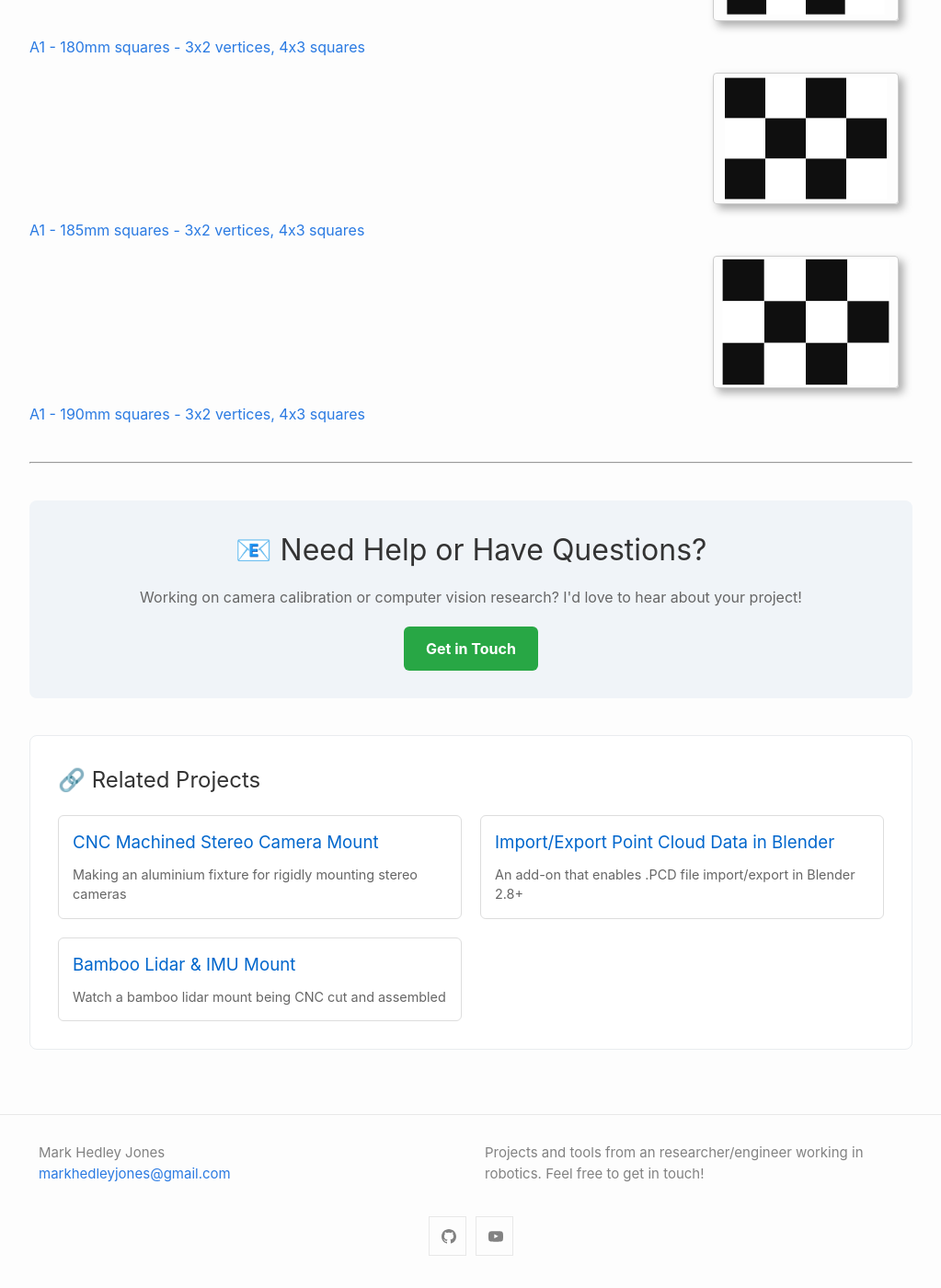
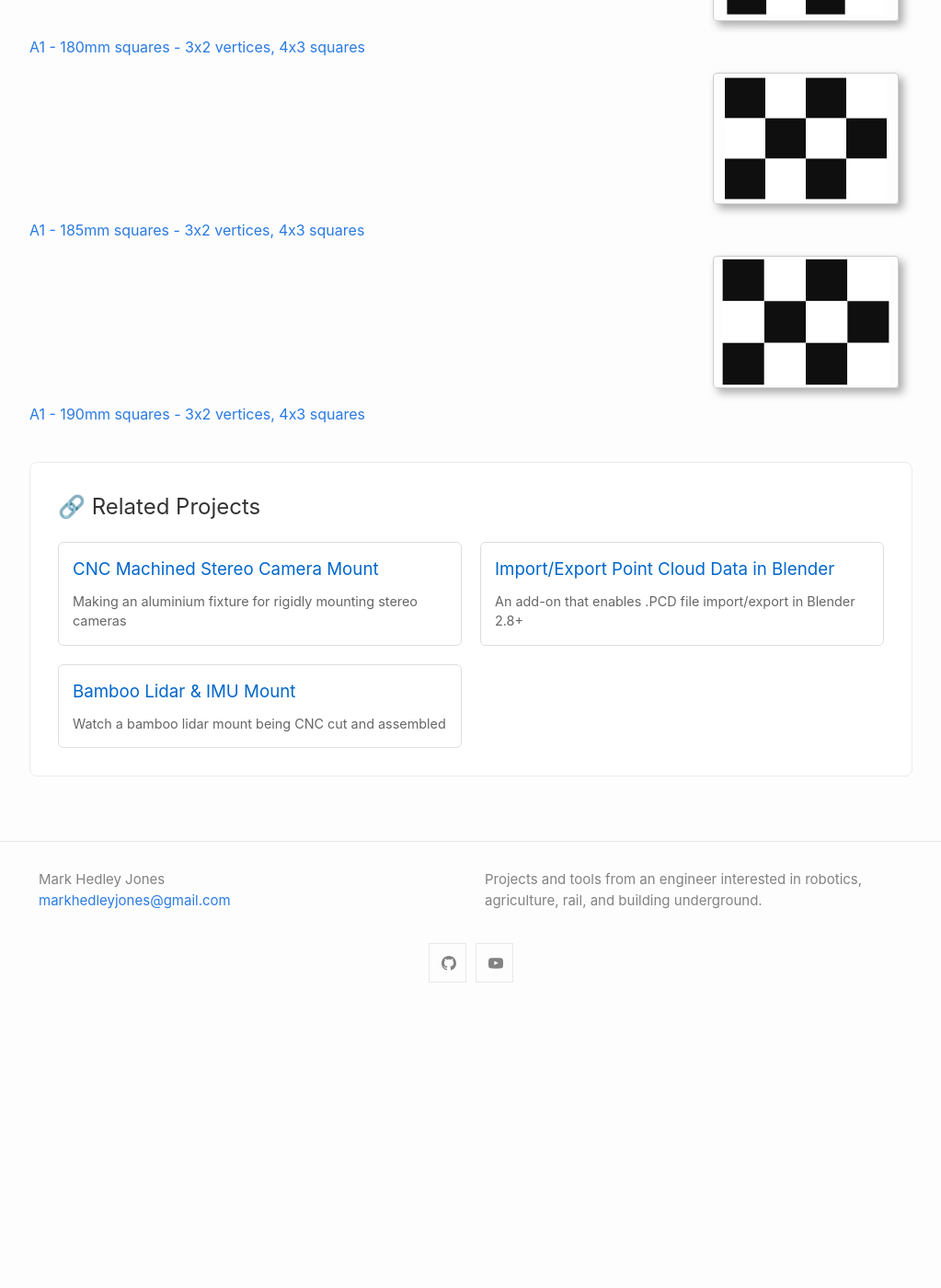
Before and after one commit to MarkHedleyJones/markhedleyjones.github.io, a Jekyll site: the page built from docs/_posts/2018-04-15-calibration-checkerboard-collection.html, in a window 1280 px wide and 1400 px high, scrolled down 21760 px. Shown: the whole window at 92% size, without its empty margins (128-1151 px from the left). Built offline with Jekyll 4.4.1, drawn with Linux system fonts in a browser that asks for light colours; after the commit the page ends 22863 px from its top, so only the background shows below that.

Commit message:
Tone down the getting in touch prompts

```diff
--- a/docs/_config.yml
+++ b/docs/_config.yml
@@ -20,8 +20,7 @@
 
 title: Mark Hedley Jones
 description: >- # this means to ignore newlines until "baseurl:"
-  Projects and tools from an researcher/engineer working in robotics.
-  Feel free to get in touch!
+  Projects and tools from an engineer interested in robotics, agriculture, rail, and building underground.
 baseurl: "" # the subpath of your site, e.g. /blog
 url: "https://markhedleyjones.com"
 
--- a/docs/_posts/2018-04-15-calibration-checkerboard-collection.html
+++ b/docs/_posts/2018-04-15-calibration-checkerboard-collection.html
@@ -411,17 +411,3 @@ generate_checkerboard();
 <p><a href="/media/calibration-checkerboard-collection/Checkerboard-A1-180mm-3x2.pdf"><img loading="lazy" style="width: 200px; margin-right: 15px; border: 1px solid #CCC; box-shadow: 5px 5px 10px #AAA;" src="/media/calibration-checkerboard-collection/Checkerboard-A1-180mm-3x2.svg">A1 - 180mm squares - 3x2 vertices, 4x3 squares</a></p>
 <p><a href="/media/calibration-checkerboard-collection/Checkerboard-A1-185mm-3x2.pdf"><img loading="lazy" style="width: 200px; margin-right: 15px; border: 1px solid #CCC; box-shadow: 5px 5px 10px #AAA;" src="/media/calibration-checkerboard-collection/Checkerboard-A1-185mm-3x2.svg">A1 - 185mm squares - 3x2 vertices, 4x3 squares</a></p>
 <p><a href="/media/calibration-checkerboard-collection/Checkerboard-A1-190mm-3x2.pdf"><img loading="lazy" style="width: 200px; margin-right: 15px; border: 1px solid #CCC; box-shadow: 5px 5px 10px #AAA;" src="/media/calibration-checkerboard-collection/Checkerboard-A1-190mm-3x2.svg">A1 - 190mm squares - 3x2 vertices, 4x3 squares</a></p>
-
-<hr style="color: #CCC; margin: 40px 0">
-
-<div style="background: #f0f4f8; padding: 30px; border-radius: 8px; margin: 40px 0;">
-  <h2 style="margin-top: 0; color: #333; text-align: center;">📧 Need Help or Have Questions?</h2>
-  <p style="text-align: center; margin-bottom: 20px; color: #666;">
-    Working on camera calibration or computer vision research? I'd love to hear about your project!
-  </p>
-  <div style="text-align: center;">
-    <a href="mailto:markhedleyjones+checkerboards@gmail.com" style="background: #28a745; color: white; padding: 12px 24px; text-decoration: none; border-radius: 6px; font-weight: bold; display: inline-block;">
-      Get in Touch
-    </a>
-  </div>
-</div>
```
